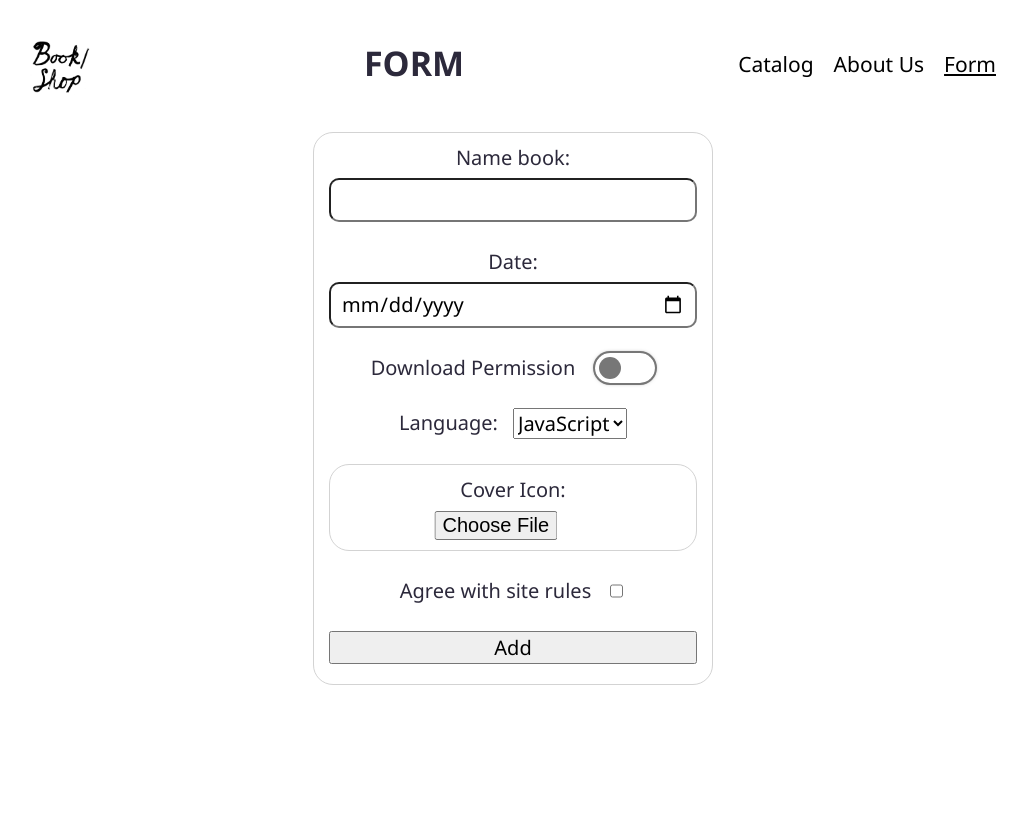
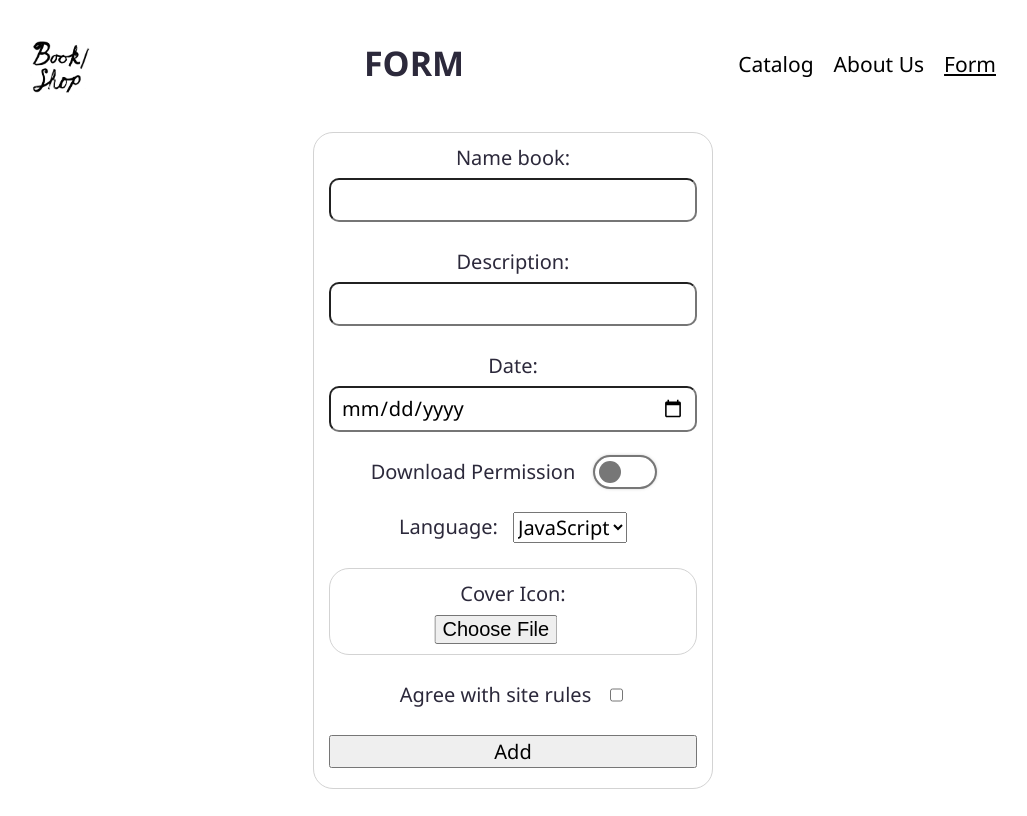
Before and after one commit to evvgenchik/react-rs, a React (Vite) app in the folder react-components/: page /form in a window 1280 px wide. Shown: the whole page, without its empty margins (127-1154 px from the left). Built offline with nearby package versions, Linux system fonts and the light colour scheme.

Commit message:
feat: add input description

```diff
--- a/react-components/src/components/Form/Form.tsx
+++ b/react-components/src/components/Form/Form.tsx
@@ -13,6 +13,8 @@ import getFile from '../../utils/helper';
 class Form extends Component<{ addCard: (cards: ICard) => void }> {
   inputText: RefObject<HTMLInputElement>;
 
+  inputDescription: RefObject<HTMLInputElement>;
+
   inputDate: RefObject<HTMLInputElement>;
 
   inputRadio: RefObject<HTMLInputElement>;
@@ -27,6 +29,7 @@ class Form extends Component<{ addCard: (cards: ICard) => void }> {
     super(props);
 
     this.inputText = createRef<HTMLInputElement>();
+    this.inputDescription = createRef<HTMLInputElement>();
     this.inputDate = createRef<HTMLInputElement>();
     this.inputRadio = createRef<HTMLInputElement>();
     this.inputCheckbox = createRef<HTMLInputElement>();
@@ -38,6 +41,7 @@ class Form extends Component<{ addCard: (cards: ICard) => void }> {
     e.preventDefault();
     const card: ICard = {
       name: this.inputText?.current?.value as string,
+      description: this.inputText?.current?.value as string,
       date: this.inputDate?.current?.value as string,
       download: this.inputRadio?.current?.checked as boolean,
       agreement: this.inputCheckbox?.current?.checked as boolean,
@@ -54,7 +58,8 @@ class Form extends Component<{ addCard: (cards: ICard) => void }> {
 
     return (
       <form onSubmit={this.handleSubmit} className={styles.form}>
-        <Text inputRef={this.inputText} />
+        <Text inputRef={this.inputText} LabelText="Name book:" />
+        <Text inputRef={this.inputDescription} LabelText="Description:" />
         <Date inputRef={this.inputDate} />
         <Radio inputRef={this.inputRadio} />
         <Select selectRef={this.inputSelect} />
--- a/react-components/src/components/Form/Text/Text.tsx
+++ b/react-components/src/components/Form/Text/Text.tsx
@@ -1,19 +1,15 @@
 import { Component, LegacyRef } from 'react';
+import { IInputTextProps } from '../../../utils/types';
 import styles from './Text.module.scss';
 
-class Text extends Component<{ inputRef: LegacyRef<HTMLInputElement> }> {
-  ref: LegacyRef<HTMLInputElement>;
+class Text extends Component<IInputTextProps> {
+  render() {
+    const { LabelText, inputRef } = this.props;
 
-  constructor(props: { inputRef: LegacyRef<HTMLInputElement> }) {
-    super(props);
-    this.ref = props.inputRef;
-  }
-
-  render() {
     return (
       <label htmlFor="name">
-        Name book:
-        <input ref={this.ref} className={styles.input} id="name" type="text" />
+        {LabelText}
+        <input ref={inputRef} className={styles.input} id="name" type="text" />
       </label>
     );
   }
--- a/react-components/src/components/Product/Product.tsx
+++ b/react-components/src/components/Product/Product.tsx
@@ -7,13 +7,10 @@ function Product({ book }: { book: ICard }) {
       <div className={styles.icon}>
         <img src={book.icon} alt="icon book" />
       </div>
+      <span>{book.date}</span>
       <h2>{book.name}</h2>
-      <h3>{book.language}</h3>
-      <h4>
-        Publication date:
-        {book.date}
-      </h4>
-      <h4>Download permisson: {book.download ? 'Yes' : 'No'}</h4>
+      <p>Category: {book.language}</p>
+      <p>Download permisson: {book.download ? 'Yes' : 'No'}</p>
     </li>
   );
 }
--- a/react-components/src/components/Product/product.module.scss
+++ b/react-components/src/components/Product/product.module.scss
@@ -12,8 +12,6 @@
 }
 
 .icon {
-
-
   & img {
     object-fit: cover;
     width: 100%;
```
Also changed, not shown: react-components/src/utils/types.tsx (+8 -0 lines), react-components/.eslintrc.cjs.
